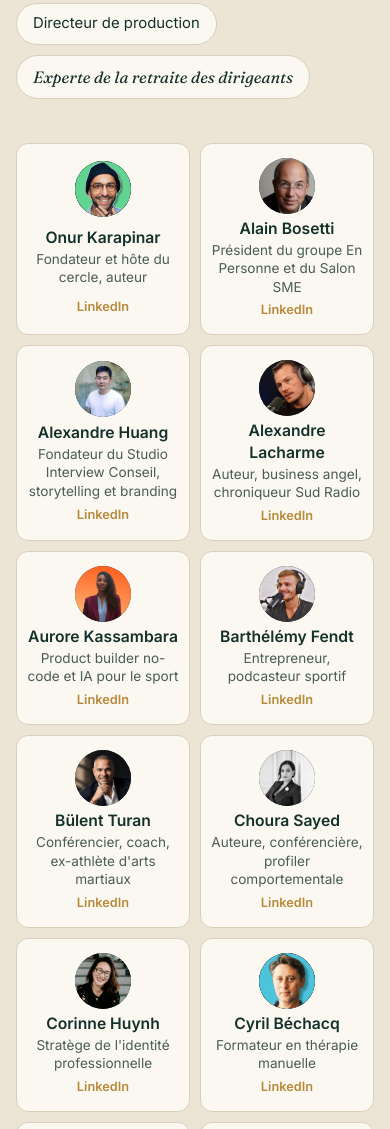
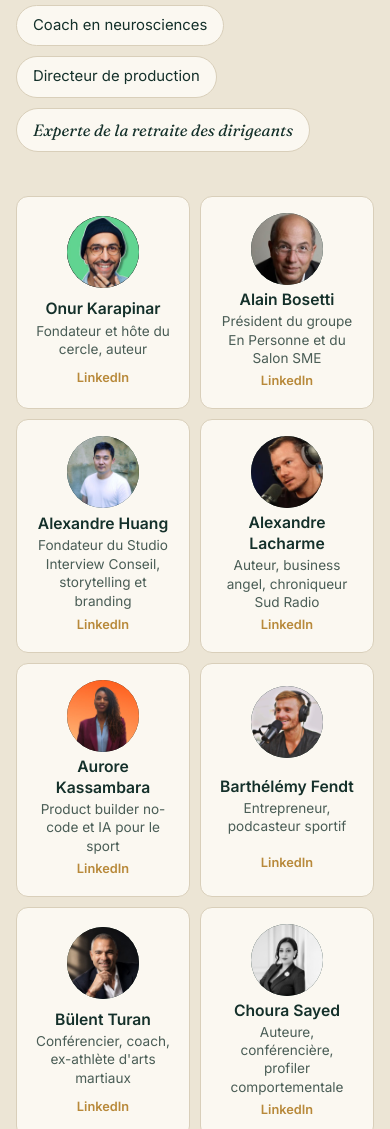
Before and after one commit to Onur-IA/aftermind-site, a plain HTML site: page index.html in a window 390 px wide. Shown: the part 10528-11657 px from the top of the page. Drawn offline with Linux system fonts and the light colour scheme.

Commit message:
Portraits plus grands
Co-Authored-By: Claude Opus 5.5 <noreply@anthropic.com>

```diff
--- a/style.css
+++ b/style.css
@@ -327,3 +327,13 @@ img.avatar { object-fit: cover; padding: 0; }
 }
 .faces img:hover { transform: scale(1.35); z-index: 2; }
 @media (max-width: 640px) { .faces img { width: 54px; height: 54px; margin: -4px; } }
+
+/* Portraits plus visibles */
+.fiche { grid-template-columns: 64px 1fr; gap: 4px 16px; padding: 16px; }
+.avatar { width: 64px; height: 64px; }
+.q-av { width: 52px; height: 52px; }
+.quotes .q-big .q-av { width: 72px; height: 72px; }
+@media (max-width: 640px) {
+  .fiche { grid-template-columns: 1fr; }
+  .avatar { width: 72px; height: 72px; }
+}
```
